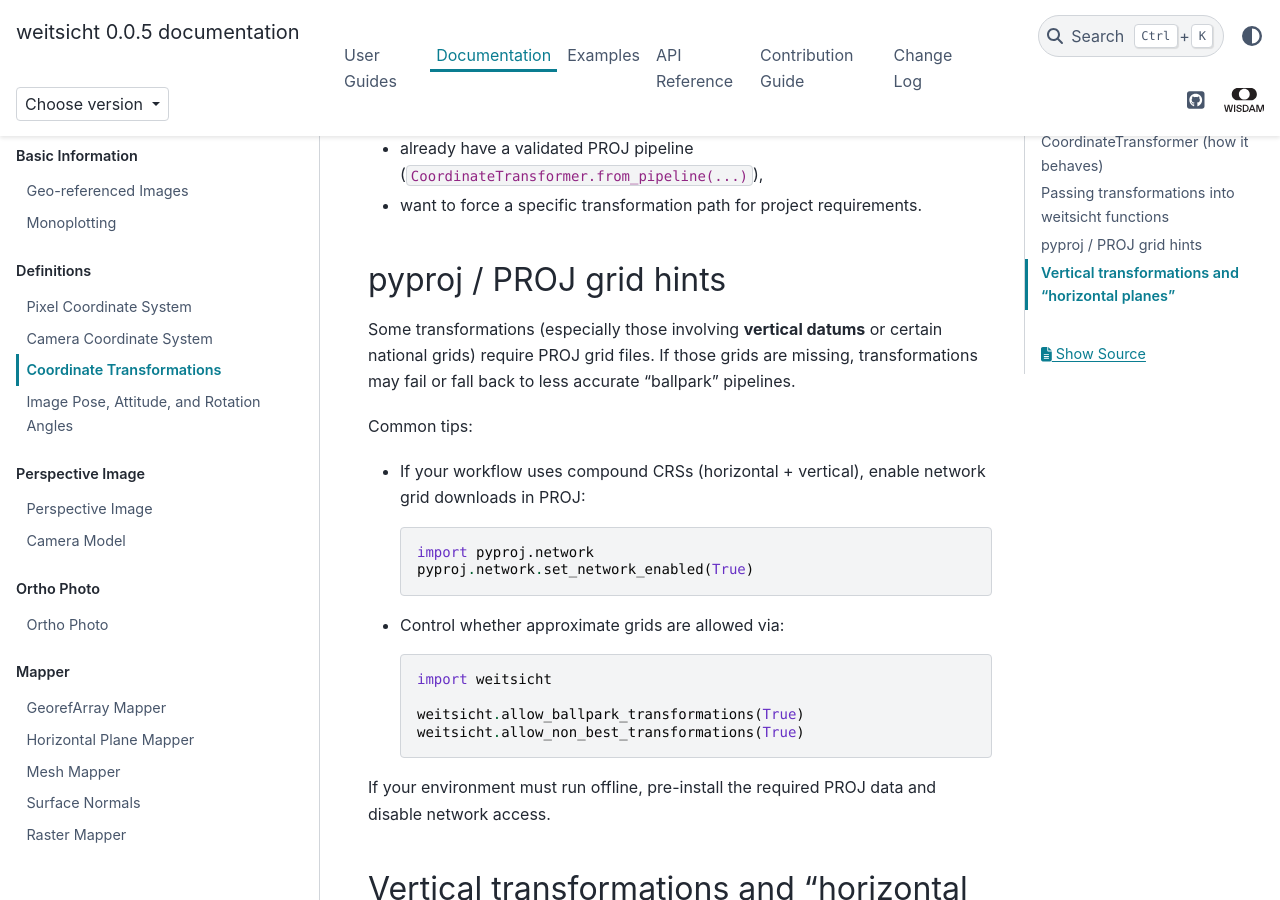
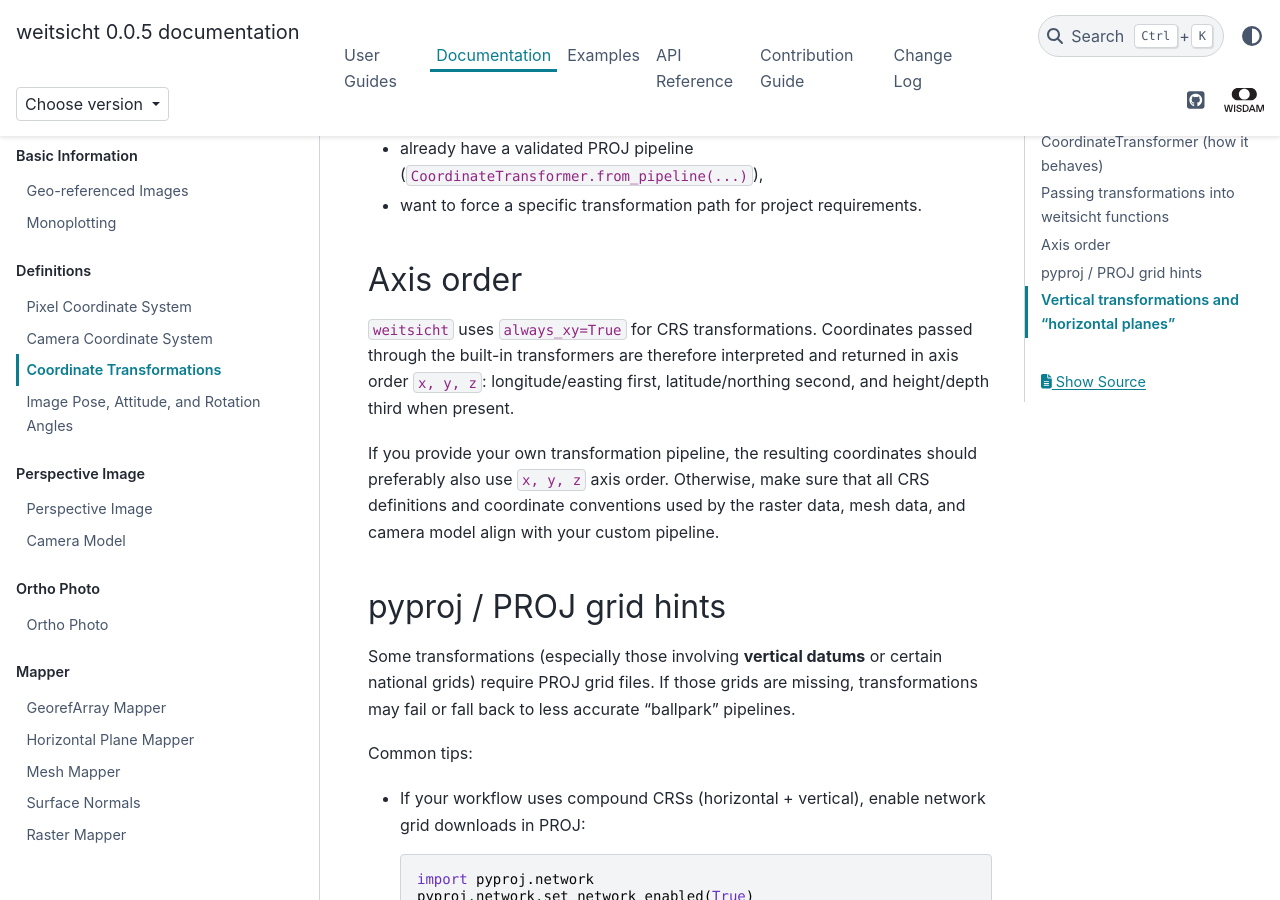
Before and after one commit to MartinW-S2M/weitsicht, a Sphinx documentation site: the page built from docs/source/documentation/transformation.rst, in a window 1280 px wide and 900 px high, scrolled down 1379 px. Built offline with Sphinx 7.4.7 and the PyData theme 0.15.4, drawn with Linux system fonts in a browser that asks for light colours; comment, search, counter and statistics services are not loaded.

Commit message:
added info about self defined transformation pipelines and axis order

```diff
--- a/docs/source/documentation/transformation.rst
+++ b/docs/source/documentation/transformation.rst
@@ -51,6 +51,18 @@ This is useful when you:
 - already have a validated PROJ pipeline (``CoordinateTransformer.from_pipeline(...)``),
 - want to force a specific transformation path for project requirements.
 
+Axis order
+==========
+
+``weitsicht`` uses ``always_xy=True`` for CRS transformations. Coordinates passed through the built-in
+transformers are therefore interpreted and returned in axis order ``x, y, z``: longitude/easting first,
+latitude/northing second, and height/depth third when present.
+
+If you provide your own transformation pipeline, the resulting coordinates should preferably also use
+``x, y, z`` axis order. Otherwise, make sure that all CRS definitions and coordinate conventions used by
+the raster data, mesh data, and camera model align with your custom pipeline.
+
+
 .. _pyproj-hints:
 
 pyproj / PROJ grid hints
```
Also changed, not shown: readme.md (+5 -2 lines).
